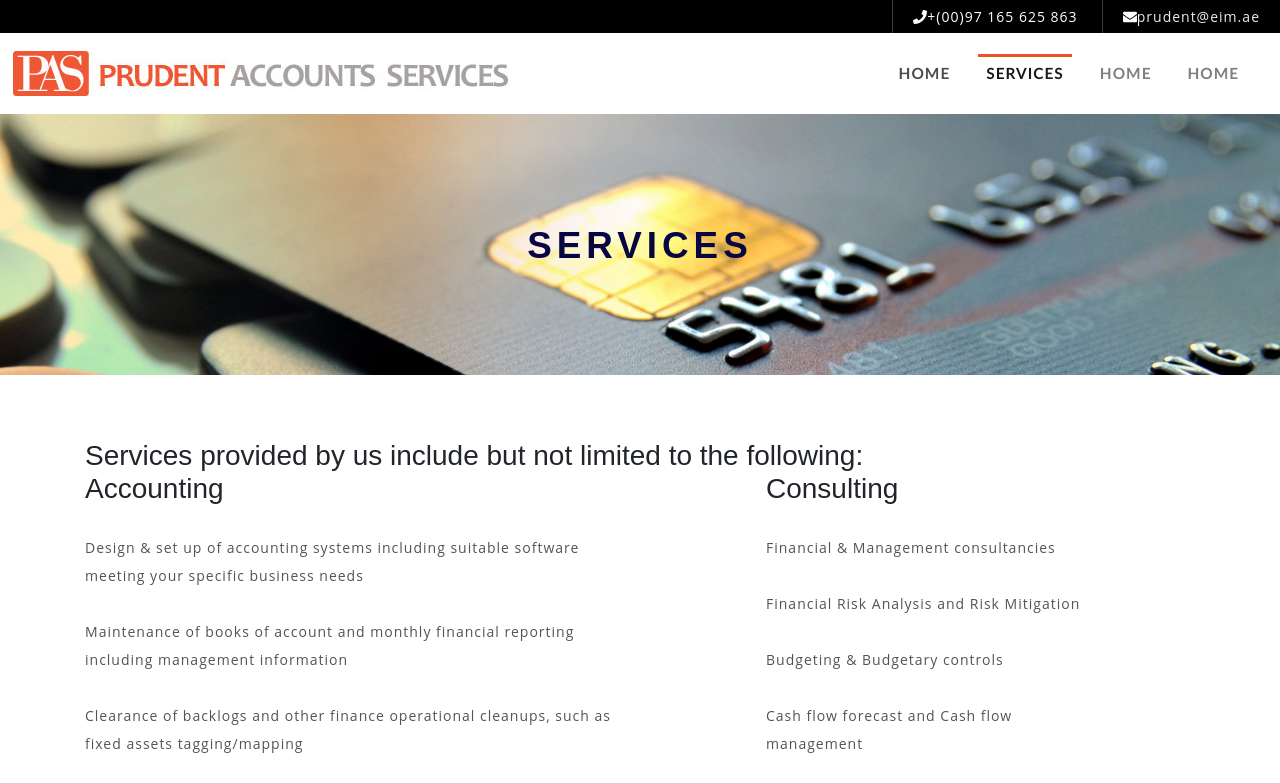
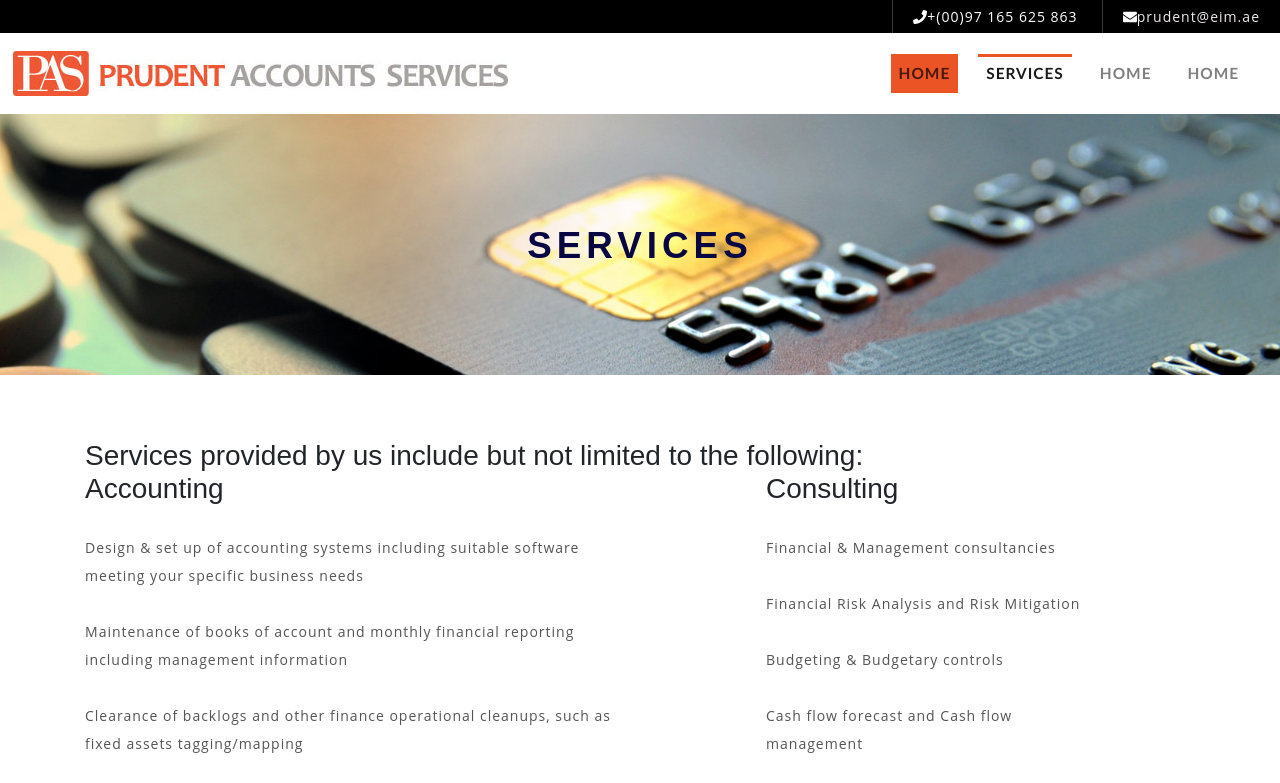
Before and after one commit to monasir/accsite, a plain HTML site: page services.html in a window 1280 px wide. In both pictures the pointer is over the link 924 px from the left and 73 px from the top of the page. Shown: the top 783 px of the page. Drawn offline with nearby package versions, Linux system fonts and the light colour scheme; a web font is replaced by a local one.

Commit message:
Update style.css

```diff
--- a/style.css
+++ b/style.css
@@ -70,7 +70,7 @@ ul, label {
 	font-weight: bold;
 	color: rgba(0,0,0,.9);
   }
-.nav-link.active {
+.nav-link.active,.nav-link:hover{
 	background: linear-gradient(to bottom, var(--mainColor)0%, var(--mainColor) 100%);
 	background-position: 0 0;
 	background-repeat: repeat-x;
```
